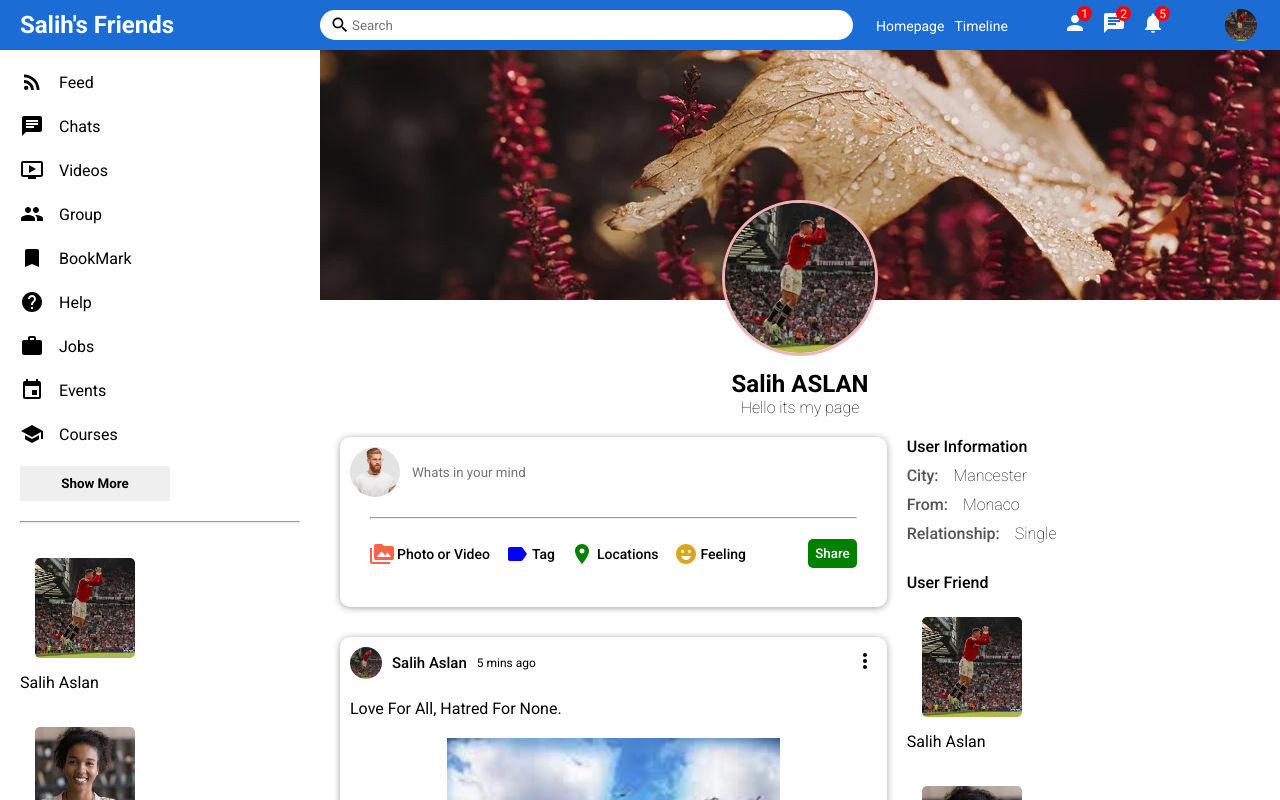
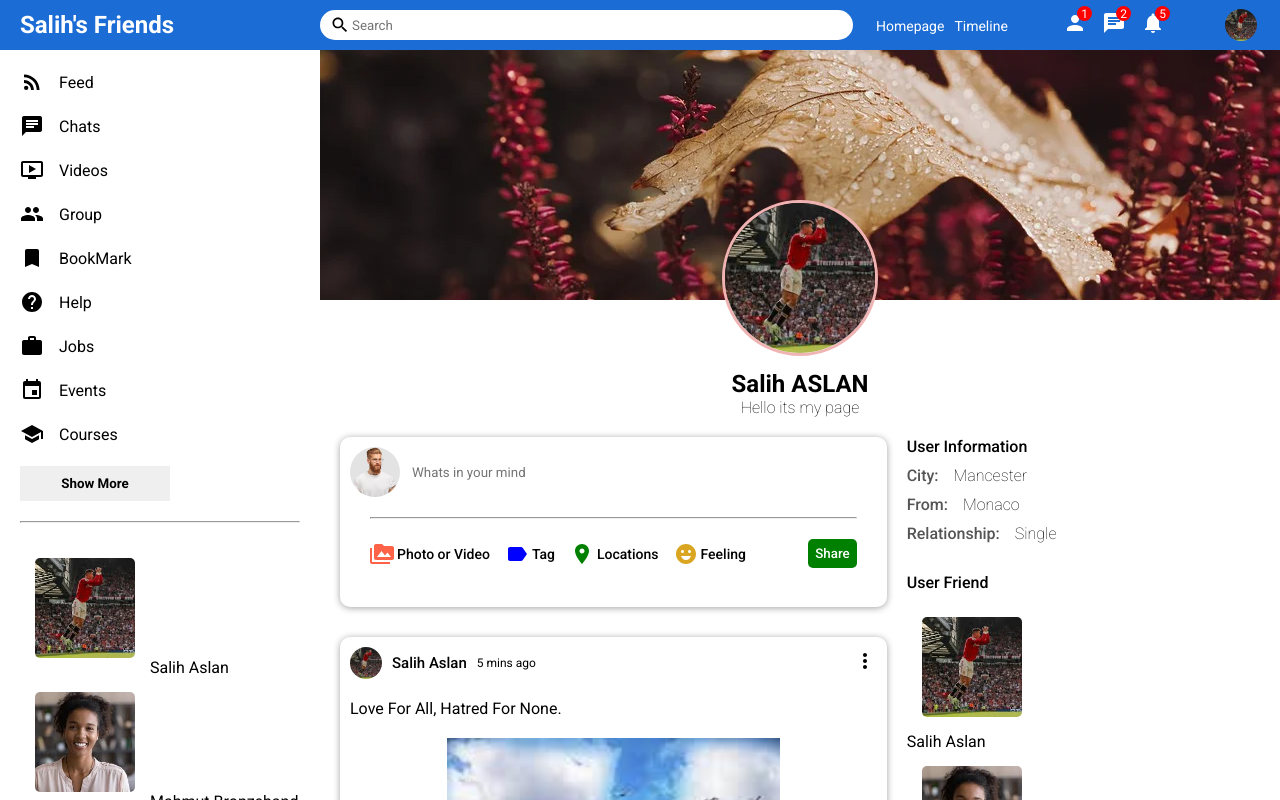
Before and after one commit to muhammetsalihaslan/SocialMediaApp, a React (Create React App) app in the folder socialmediapp/: page / in a window 1280 px wide. Shown: the top 800 px of the page. Built offline with nearby package versions, Linux system fonts and the light colour scheme.

Commit message:
closefriend

```diff
--- a/socialmediapp/src/components/closefriends/Closefriend.jsx
+++ b/socialmediapp/src/components/closefriends/Closefriend.jsx
@@ -3,18 +3,20 @@ import "./closefriend.css";
 
 const Closefriend = ({user}) => {
   return (
-     <li className="sidebarFriends">
 
-       <div className="sidebarFriend">
+     <>
 
-        <img className="sidebarFriendImg" src={user.profilePicture} alt="" />
-        <span className="sidebarFriendName">{user.username}</span>
-
-       </div>
+     <img className="closeFriendImg" src={user.profilePicture} alt="" />
+     <span className="closeFriendName">{user.username}</span>
 
 
-     </li>
+     </>
+
+
   )
+
+
+
 }
 
 export default Closefriend
--- a/socialmediapp/src/components/closefriends/closefriend.css
+++ b/socialmediapp/src/components/closefriends/closefriend.css
@@ -1,4 +1,4 @@
-.sidebarFriends{
+.closeFriends{
     display: flex;
     flex-wrap: wrap;
     justify-content:space-between;
@@ -7,14 +7,14 @@
 
 
 
-.sidebarFriend {
+.closeFriend {
    display: flex;
    flex-direction: column;
    margin-bottom: 20px;
    cursor: pointer;
 }
 
-.sidebarFriendImg {
+.closeFriendImg {
     width: 100px;
     height: 100px;
     border-radius: 5%;
--- a/socialmediapp/src/components/rightbar/rightbar.css
+++ b/socialmediapp/src/components/rightbar/rightbar.css
@@ -76,10 +76,3 @@
     margin-bottom: 20px;
     cursor: pointer;
 }
-
-.rightbarFollowingImg{
-    width: 100px;
-    height: 100px;
-    object-fit:cover;
-    border-radius: 5px;
-}
```
